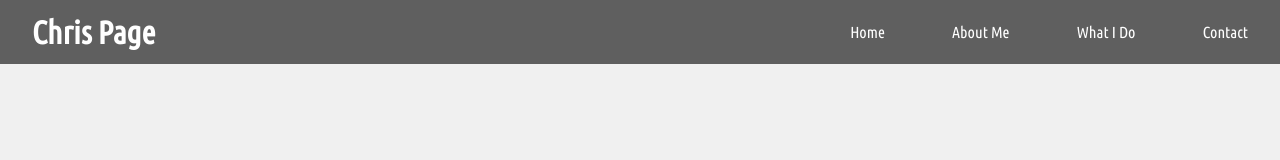
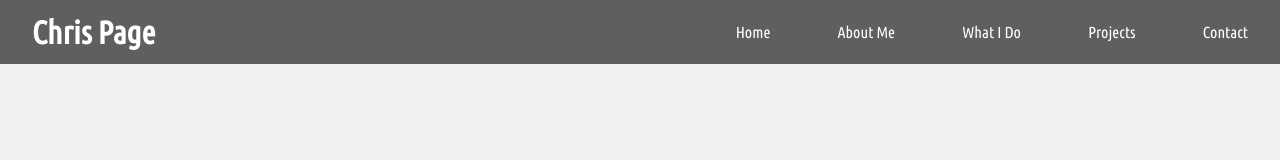
Before and after one commit to pageyboy/pageyboy.github.io, a plain HTML site: page contact.html in a window 1280 px wide. Shown: the top 160 px of the page. Drawn offline with Linux system fonts and the light colour scheme; a script that the page names is missing.

Commit message:
Added back in Project page

```diff
--- a/contact.html
+++ b/contact.html
@@ -19,7 +19,7 @@
 				<li><a href="index.html">Home</a></li>
 				<li><a href="about.html">About Me</a></li>
 				<li><a href="what.html">What I Do</a></li>
-				<!--<li><a href="projects.html">Projects</a></li>-->
+				<li><a href="projects.html">Projects</a></li>
 				<li><a href="contact.html">Contact</a></li>
 			</ul>
 		</div>
```
Also changed, not shown: about.html (+1 -1 lines), index.html (+1 -1 lines), what.html (+1 -1 lines).
